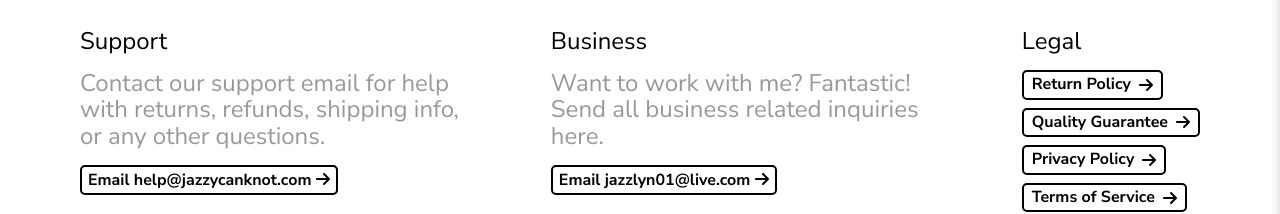
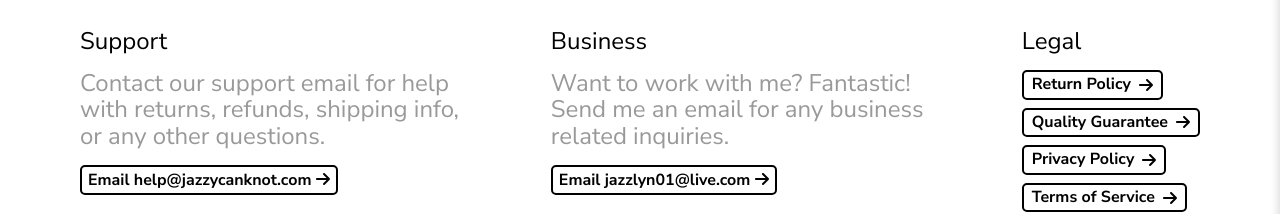
Before and after one commit to igaboo/jazzy-can-knot-nextjs, a Next.js app: page /contact in a window 1280 px wide. Shown: the part 322-536 px from the top of the page. Built offline with nearby package versions, Linux system fonts and the light colour scheme; no server answers.

Commit message:
updated text

```diff
--- a/pages/contact/index.jsx
+++ b/pages/contact/index.jsx
@@ -25,8 +25,8 @@ export default function Contact() {
         <div className={styles.card}>
           <p>Business</p>
           <p className="dim">
-            Want to work with me? Fantastic! Send all business related inquiries
-            here.
+            Want to work with me? Fantastic! Send me an email for any business
+            related inquiries.
           </p>
           <button className="btn-small">
             Email jazzlyn01@live.com <FontAwesomeIcon icon={faArrowRight} />
```
